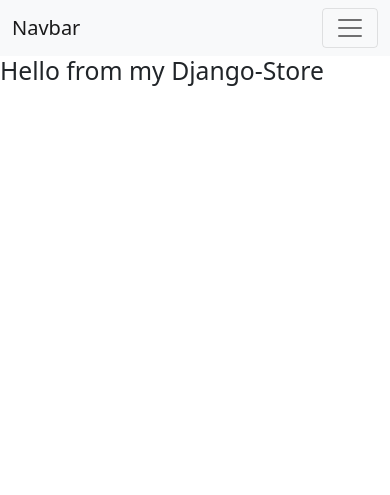
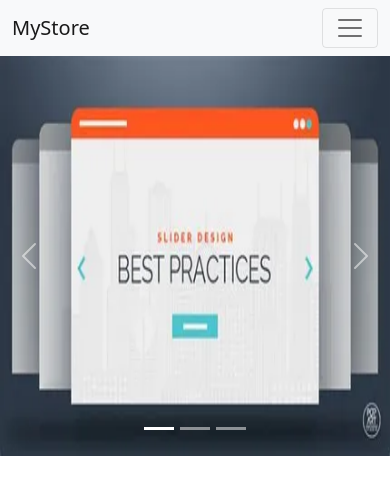
Before and after one commit to danydurand/ecommerce-django, a Django app: page / in a window 390 px wide. Shown: the top 495 px of the page. Run offline with Django 3.2, Linux system fonts and the light colour scheme.

```diff
--- a/core/settings.py
+++ b/core/settings.py
@@ -144,6 +144,10 @@ MEDIA_URL = '/images/'
 
 MEDIA_ROOT = BASE_DIR / 'static'
 
+STATICFILES_DIRS = [
+    BASE_DIR / 'static'
+]
+
 # Default primary key field type
 # https://docs.djangoproject.com/en/3.2/ref/settings/#default-auto-field
 
--- a/core/urls.py
+++ b/core/urls.py
@@ -1,7 +1,14 @@
+from xml.dom.minidom import Document
 from django.contrib import admin
+from django.conf import settings
 from django.urls import path, include
+from django.conf.urls.static import static
+
 
 urlpatterns = [
     path('', include('store.urls')),
     path('admin/', admin.site.urls),
 ]
+
+if settings.DEBUG:
+    urlpatterns += static(settings.MEDIA_URL, document_root=settings.MEDIA_ROOT)
--- a/store/templates/store/inc/navbar.html
+++ b/store/templates/store/inc/navbar.html
@@ -1,23 +1,23 @@
 <nav class="navbar navbar-expand-lg navbar-light bg-light">
-    <div class="container-fluid">
-        <a class="navbar-brand" href="#">Navbar</a>
+    <div class="container">
+        <a class="navbar-brand" href="#">MyStore</a>
         <button class="navbar-toggler" type="button" data-bs-toggle="collapse" data-bs-target="#navbarNav"
             aria-controls="navbarNav" aria-expanded="false" aria-label="Toggle navigation">
             <span class="navbar-toggler-icon"></span>
         </button>
         <div class="collapse navbar-collapse" id="navbarNav">
-            <ul class="navbar-nav">
+            <ul class="navbar-nav ms-auto">
                 <li class="nav-item">
-                    <a class="nav-link active" aria-current="page" href="#">Home</a>
+                    <a class="nav-link active" aria-current="page" href="{% url 'home' %}">Home</a>
                 </li>
                 <li class="nav-item">
-                    <a class="nav-link" href="#">Features</a>
+                    <a class="nav-link" href="{% url 'collections' %}">Collections</a>
                 </li>
                 <li class="nav-item">
                     <a class="nav-link" href="#">Pricing</a>
                 </li>
                 <li class="nav-item">
-                    <a class="nav-link disabled">Disabled</a>
+                    <a class="nav-link" href="/admin/">Admin</a>
                 </li>
             </ul>
         </div>
--- /dev/null
+++ b/store/templates/store/inc/slider.html
@@ -0,0 +1,27 @@
+{% load static %}
+<div id="carouselExampleIndicators" class="carousel slide" data-bs-ride="carousel">
+  <div class="carousel-indicators">
+    <button type="button" data-bs-target="#carouselExampleIndicators" data-bs-slide-to="0" class="active" aria-current="true" aria-label="Slide 1"></button>
+    <button type="button" data-bs-target="#carouselExampleIndicators" data-bs-slide-to="1" aria-label="Slide 2"></button>
+    <button type="button" data-bs-target="#carouselExampleIndicators" data-bs-slide-to="2" aria-label="Slide 3"></button>
+  </div>
+  <div class="carousel-inner">
+    <div class="carousel-item active">
+      <img src="{% static 'images/banner7.webp' %}" height="400px" class="d-block w-100" alt="...">
+    </div>
+    <div class="carousel-item">
+      <img src="{% static 'images/banner7.webp' %}" height="400px" class="d-block w-100" alt="...">
+    </div>
+    <div class="carousel-item">
+      <img src="{% static 'images/banner7.webp' %}" height="400px" class="d-block w-100" alt="...">
+    </div>
+  </div>
+  <button class="carousel-control-prev" type="button" data-bs-target="#carouselExampleIndicators" data-bs-slide="prev">
+    <span class="carousel-control-prev-icon" aria-hidden="true"></span>
+    <span class="visually-hidden">Previous</span>
+  </button>
+  <button class="carousel-control-next" type="button" data-bs-target="#carouselExampleIndicators" data-bs-slide="next">
+    <span class="carousel-control-next-icon" aria-hidden="true"></span>
+    <span class="visually-hidden">Next</span>
+  </button>
+</div>
--- a/store/templates/store/index.html
+++ b/store/templates/store/index.html
@@ -2,6 +2,6 @@
 
 {% block content %}
 
-    <h2>Hello from my Django-Store</h2>
+    {% include "store/inc/slider.html" %}
 
 {% endblock %}
--- a/store/urls.py
+++ b/store/urls.py
@@ -3,5 +3,6 @@ from . import views
 
 
 urlpatterns = [
-    path('', views.home, name='home')
+    path('', views.home, name='home'),
+    path('collections/', views.collections, name='collections'),
 ]
--- a/store/views.py
+++ b/store/views.py
@@ -1,5 +1,13 @@
 from django.shortcuts import render
-
+from .models import Category
 
 def home(request):
     return render(request, 'store/index.html')
+
+
+def collections(request):
+    categories = Category.visibles.all()
+    context = {
+        'categories': categories,
+    }
+    return render(request, 'store/collections.html', context)
```
Also changed, not shown: store/models.py (+18 -0 lines), store/templates/store/collections.html (added, +28 -0 lines), static/images/banner0.webp (added), static/images/banner1.webp (added), static/images/banner2.webp (added), static/images/banner4.webp (added), static/images/banner5.webp (added), static/images/banner6.webp (added), static/images/banner7.webp (added), static/uploads/20220913225611mobiles.webp (added), static/uploads/20220913225743apple.webp (added), static/uploads/20220913225834vivo.webp (added), static/uploads/20220913230001infinity.webp (added).
